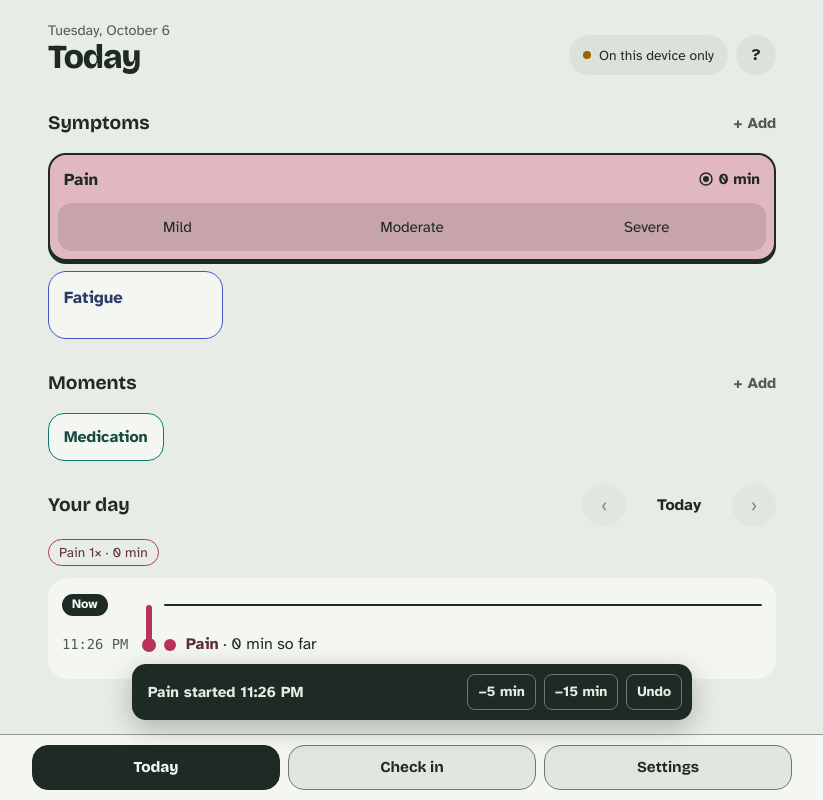
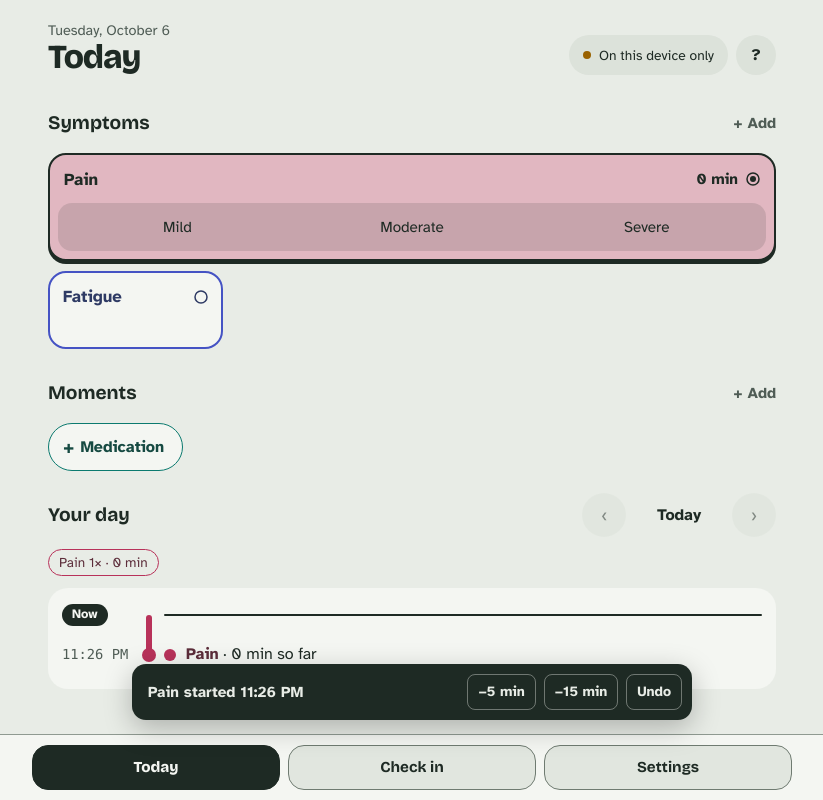
Before and after one commit to dovishly/chronic-pain-tracker, a React (Vite) app: page / in a window 1280 px wide. Both pictures are taken after a click on the button "Pain". Shown: the whole page, without its empty margins (228-1051 px from the left). Built offline with nearby package versions, Linux system fonts and the light colour scheme; a web font is replaced by a local one.

Commit message:
Minimum sizes

```diff
--- a/src/lib/model.ts
+++ b/src/lib/model.ts
@@ -71,8 +71,8 @@ export const TYPE_LABELS: Record<TrackerType, string> = {
 
 export const TYPE_HELP: Record<TrackerType, string> = {
   rating: 'A scale you answer in a check-in, with your own wording for each level.',
-  episode: 'A button you tap when something starts and again when it stops. Shown on Today.',
-  moment: 'A one-tap button for something that happens at a moment. Shown on Today.',
+  episode: 'A button you tap when something starts and again when it stops. Shown on Today, under its group.',
+  moment: 'A one-tap button for something that happens at a moment. Shown on Today, under its group.',
   number: 'A number you enter in a check-in, like minutes or glasses.',
   choice: 'Options to pick from in a check-in, like activities.',
   text: 'Free text in a check-in.',
--- a/src/styles.css
+++ b/src/styles.css
@@ -538,6 +538,13 @@ textarea {
   margin-right: -4px;
 }
 
+/* A section on Today: its start/stop tiles, then its one-tap buttons. */
+.today-group {
+  display: flex;
+  flex-direction: column;
+  gap: 12px;
+}
+
 /* ===================== Today: start/stop tiles ===================== */
 
 /* Dense, so the half-width tiles fill in around the full-row ones with levels, rather than leave holes. Nothing
@@ -549,10 +556,11 @@ textarea {
   gap: 10px;
 }
 
-/* At rest: flat, outlined in the tracker's color. */
+/* At rest: flat, outlined in the tracker's color. The outline is as thick at rest as running, so a tile is the
+   same size either way: running shows in the fill, the outline's color and the edge below. */
 .episode-card {
   background: var(--surface);
-  border: 1.5px solid var(--rest-line);
+  border: 2px solid var(--rest-line);
   border-radius: 18px;
   color: var(--deep);
   display: flex;
@@ -563,59 +571,79 @@ textarea {
 /* Running: filled in, with a heavier outline and an edge below, so it reads as pressed even without color. */
 .episode-card.is-running {
   background: var(--tint);
-  border: 2px solid var(--run-line);
+  border-color: var(--run-line);
   box-shadow: 0 3px 0 var(--run-edge);
   color: var(--ink);
 }
 
-/* With levels: always the whole row, name (and time, while running) on one line, the levels underneath. */
+/* With levels: always the whole row, name and time on one line, the levels underneath. */
 .episode-card.has-levels {
   grid-column: 1 / -1;
   padding: 4px 8px 8px;
   gap: 4px;
 }
 
+/* Fixed places, the same at rest and running, so nothing moves when it's tapped: the name top left, the ring top
+   right, and room under the name for the time while it runs. */
 .episode-button {
   border: 0;
   background: none;
   color: inherit;
   text-align: left;
-  padding: 14px 15px;
-  display: flex;
-  flex-direction: column;
-  gap: 2px;
-  min-height: 66px;
+  padding: 12px 13px;
+  display: grid;
+  grid-template-columns: minmax(0, 1fr) auto;
+  grid-template-rows: auto auto;
+  align-content: start;
+  column-gap: 8px;
+  row-gap: 2px;
+  min-height: 74px;
   border-radius: inherit;
 }
 
-.episode-card.is-running .episode-button {
-  padding: 10px 13px;
-}
-
+/* With levels: one line, the time just left of the ring. */
 .episode-card.has-levels .episode-button {
-  flex-direction: row;
-  justify-content: space-between;
+  grid-template-columns: minmax(0, 1fr) auto auto;
+  grid-template-rows: auto;
+  align-content: center;
   align-items: center;
-  gap: 12px;
   min-height: 40px;
   padding: 0 6px;
 }
 
 .episode-name {
+  grid-column: 1;
+  grid-row: 1;
   font-weight: 700;
   font-size: 1.05rem;
-  min-width: 0;
   overflow-wrap: anywhere;
 }
 
-/* How long it's been going, after a dot in a ring. */
-.episode-duration {
-  display: inline-flex;
-  align-items: center;
-  gap: 6px;
+.episode-time {
+  grid-column: 1;
+  grid-row: 2;
   font-size: .95rem;
   font-weight: 700;
   white-space: nowrap;
+}
+
+.episode-card.has-levels .episode-time {
+  grid-column: 2;
+  grid-row: 1;
+}
+
+/* The ring: empty at rest, a dot in it while running. */
+.episode-icon {
+  grid-column: 2;
+  grid-row: 1;
+  display: flex;
+  align-items: center;
+  height: 1.47rem; /* the name's line height, so the ring sits level with it */
+}
+
+.episode-card.has-levels .episode-icon {
+  grid-column: 3;
+  height: auto;
 }
 
 .color-dot {
@@ -671,12 +699,13 @@ textarea {
   gap: 10px;
 }
 
+/* A pill, not a tile, with a "+" before the name: one tap adds one, nothing to stop. */
 .moment-button {
   border: 1.5px solid var(--rest-line);
   background: var(--surface);
   color: var(--deep);
-  border-radius: 16px;
-  padding: 11px 15px;
+  border-radius: 999px;
+  padding: 11px 18px 11px 14px;
   min-height: 48px;
   font-weight: 700;
   display: inline-flex;
@@ -686,6 +715,12 @@ textarea {
 
 .moment-button:active {
   background: var(--tint);
+}
+
+.moment-plus {
+  font-size: 1.15rem;
+  line-height: 1;
+  margin-right: -2px;
 }
 
 /* How many times today, e.g. "×2". */
--- a/src/views/settings/SettingsView.tsx
+++ b/src/views/settings/SettingsView.tsx
@@ -18,15 +18,24 @@ export interface NewTrackerRequest {
   group: string;
 }
 
-/** A blank tracker, in the color the fewest trackers in use have, so they stay easy to tell apart. */
+/** A blank tracker, in a color that keeps it easy to tell apart from the others (see freshColor). */
 const newTracker = (data: Data, { type, group }: NewTrackerRequest = { type: 'episode', group: '' }): Tracker => ({
-  id: uuid(), name: '', type, group_name: group, color: leastUsedColor(data),
+  id: uuid(), name: '', type, group_name: group, color: freshColor(data, group),
   config: defaultConfig(type), sort_order: 0, archived: false, deleted: false,
 });
 
-function leastUsedColor(data: Data): string {
-  const uses = (color: string) => activeTrackers(data).filter(t => t.color === color).length;
-  return COLORS.reduce((best, color) => (uses(color) < uses(best) ? color : best));
+/** The color fewest trackers under this heading have (they sit side by side), then fewest of all trackers. */
+function freshColor(data: Data, group: string): string {
+  const trackers = activeTrackers(data);
+  const uses = (color: string) => [
+    trackers.filter(t => t.color === color && (t.group_name || '') === group).length,
+    trackers.filter(t => t.color === color).length,
+  ];
+  const fewer = (a: string, b: string) => {
+    const [[groupA, allA], [groupB, allB]] = [uses(a), uses(b)];
+    return groupA < groupB || (groupA === groupB && allA < allB);
+  };
+  return COLORS.reduce((best, color) => (fewer(color, best) ? color : best));
 }
 
 interface Props {
--- a/src/views/today/TodayView.tsx
+++ b/src/views/today/TodayView.tsx
@@ -22,51 +22,62 @@ export function TodayView({ shownDay, onShowDay, onAddTracker }: Props) {
   const data = useData();
   const now = useNow(CLOCK_REFRESH_MS);
   const running = runningEpisodes(data);
-  const episodeGroups = groupTrackers(activeTrackers(data, 'episode'));
-  const moments = activeTrackers(data, 'moment');
+  // Under the headings the person gave them, start/stop tiles first and one-tap buttons after.
+  const groups = groupTrackers(activeTrackers(data, 'episode', 'moment'));
   const momentsToday = countMomentsToday(data, now);
 
   return (
     <section id="view-today" className="stack spacious">
-      <div className="stack spacious">
-        {episodeGroups.length ? (
-          episodeGroups.map(([group, trackers]) => (
+      {groups.length ? (
+        groups.map(([group, trackers]) => {
+          const episodes = trackers.filter(t => t.type === 'episode');
+          const moments = trackers.filter(t => t.type === 'moment');
+          return (
             <section key={group}>
               <div className="row-between section-header">
                 <h2>{group}</h2>
-                <AddLink label={`Add a start/stop tracker to ${group}`}
-                  onClick={() => onAddTracker({ type: 'episode', group })} />
+                {/* A new one of the kind the section already has, start/stop first. */}
+                <AddLink label={`Add to ${group}`}
+                  onClick={() => onAddTracker({ type: episodes.length ? 'episode' : 'moment', group })} />
               </div>
+              <div className="today-group">
+                {episodes.length > 0 && (
                   <div className="episode-grid">
-                {trackers.map(tracker => (
+                    {episodes.map(tracker => (
                       <EpisodeCard key={tracker.id} tracker={tracker} episode={running.get(tracker.id)} now={now} />
                     ))}
                   </div>
+                )}
+                {moments.length > 0 && (
+                  <div className="moment-buttons">
+                    {moments.map(tracker => (
+                      <MomentButton key={tracker.id} tracker={tracker} count={momentsToday.get(tracker.id) ?? 0} />
+                    ))}
+                  </div>
+                )}
+              </div>
             </section>
-          ))
+          );
+        })
       ) : (
         <section>
           <div className="row-between section-header">
             <h2>Symptoms</h2>
-              <AddLink label="Add a start/stop tracker" onClick={() => onAddTracker({ type: 'episode', group: 'Symptoms' })} />
+            <AddLink label="Add to Symptoms" onClick={() => onAddTracker({ type: 'episode', group: 'Symptoms' })} />
           </div>
-            <p className="empty-note">Nothing to start and stop yet. Add something that comes and goes, like pain.</p>
+          <p className="empty-note">Nothing to tap yet. Add something that comes and goes, like pain, or happens at a moment, like a dose of medication.</p>
         </section>
       )}
-      </div>
 
-      <section aria-labelledby="moments-heading">
-        <div className="row-between section-header">
-          <h2 id="moments-heading">Moments</h2>
-          <AddLink label="Add a moment" onClick={() => onAddTracker({ type: 'moment', group: 'Moments' })} />
-        </div>
-        {moments.length > 0 ? (
-          <div className="moment-buttons" id="moments">
-            {moments.map(tracker => {
-              const count = momentsToday.get(tracker.id) ?? 0;
+      <DaySection shownDay={shownDay} onShowDay={onShowDay} />
+    </section>
+  );
+}
+
+/** A one-tap button: a pill with a "+", and how many times it's been logged today. */
+function MomentButton({ tracker, count }: { tracker: Tracker; count: number }) {
   return (
     <button
-                  key={tracker.id}
       type="button"
       className="moment-button"
       style={colorStyle(tracker.color)}
@@ -74,19 +85,10 @@ export function TodayView({ shownDay, onShowDay, onAddTracker }: Props) {
       aria-label={count ? `${tracker.name}, ${count} today` : undefined}
       onClick={() => logMoment(tracker.id)}
     >
+      <span className="moment-plus" aria-hidden="true">+</span>
       {tracker.name}
       {count > 0 && <span className="moment-count mono">×{count}</span>}
     </button>
-              );
-            })}
-          </div>
-        ) : (
-          <p className="empty-note">Nothing to log with one tap yet, like a dose of medication.</p>
-        )}
-      </section>
-
-      <DaySection shownDay={shownDay} onShowDay={onShowDay} />
-    </section>
   );
 }
 
@@ -119,13 +121,10 @@ function EpisodeCard({ tracker, episode, now }: { tracker: Tracker; episode?: Ru
         aria-pressed={!!episode}
         onClick={() => toggleEpisode(tracker.id)}
       >
+        {/* Laid out the same at rest and running (see .episode-button), so nothing moves when it's tapped. */}
         <span className="episode-name">{tracker.name}</span>
-        {episode && (
-          <span className="episode-duration">
-            <RunningIcon />
-            {formatDuration(now - episode.since)}
-          </span>
-        )}
+        {episode && <span className="episode-time">{formatDuration(now - episode.since)}</span>}
+        <span className="episode-icon"><StateIcon running={!!episode} /></span>
       </button>
       {hasLevels && (
         <div className="level-buttons" role="group"
@@ -145,12 +144,15 @@ function EpisodeCard({ tracker, episode, now }: { tracker: Tracker; episode?: Ru
   );
 }
 
-/** A dot in a ring, beside a running episode's time. */
-function RunningIcon() {
+/**
+ * What a start/stop tile is doing: an empty ring at rest, filled in with a dot while running. It
+ * tells a start/stop tile from a one-tap button, which has a "+" instead.
+ */
+function StateIcon({ running }: { running: boolean }) {
   return (
     <svg width="14" height="14" viewBox="0 0 14 14" aria-hidden="true">
       <circle cx="7" cy="7" r="6" fill="none" stroke="currentColor" strokeWidth="1.5" />
-      <circle cx="7" cy="7" r="3" fill="currentColor" />
+      {running && <circle cx="7" cy="7" r="3" fill="currentColor" />}
     </svg>
   );
 }
```
Also changed, not shown: 1 other file (tests, documents, lock files or other folders). Lines whose indentation alone changed are shown as unchanged.
